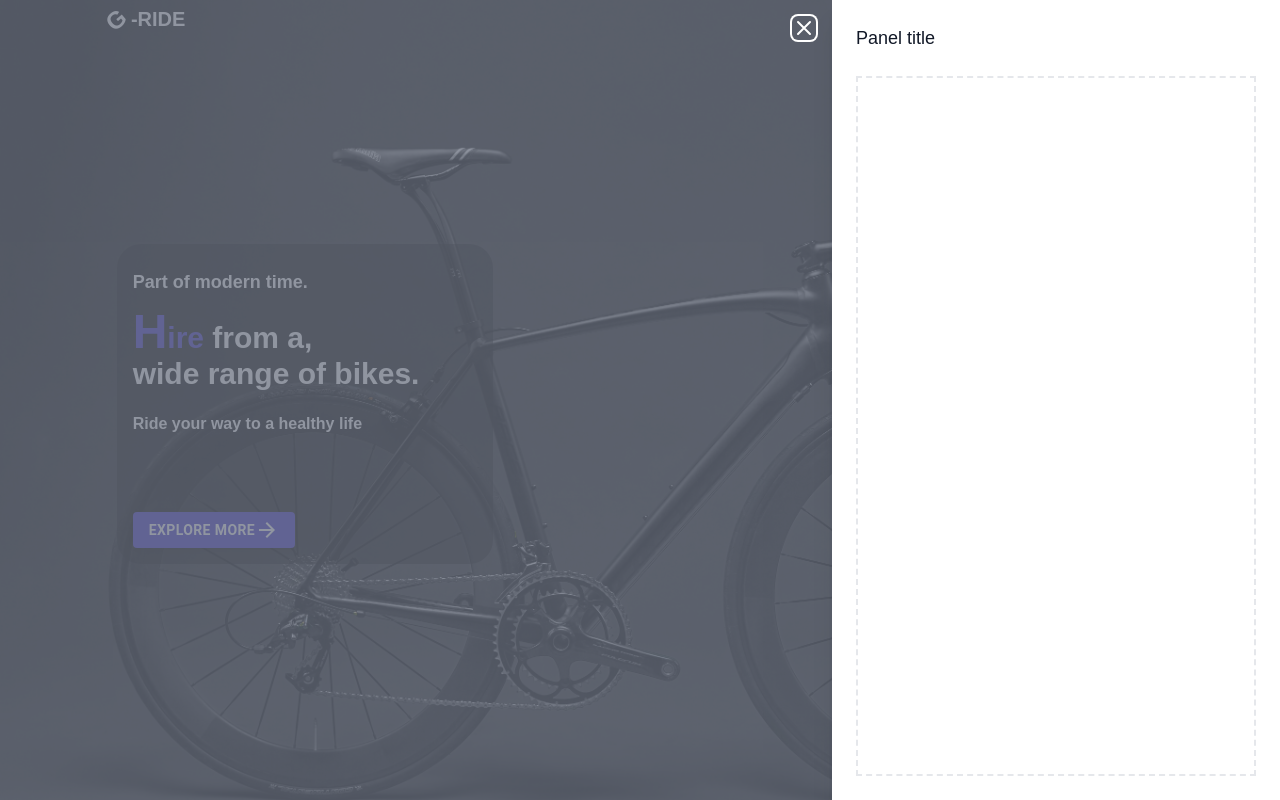
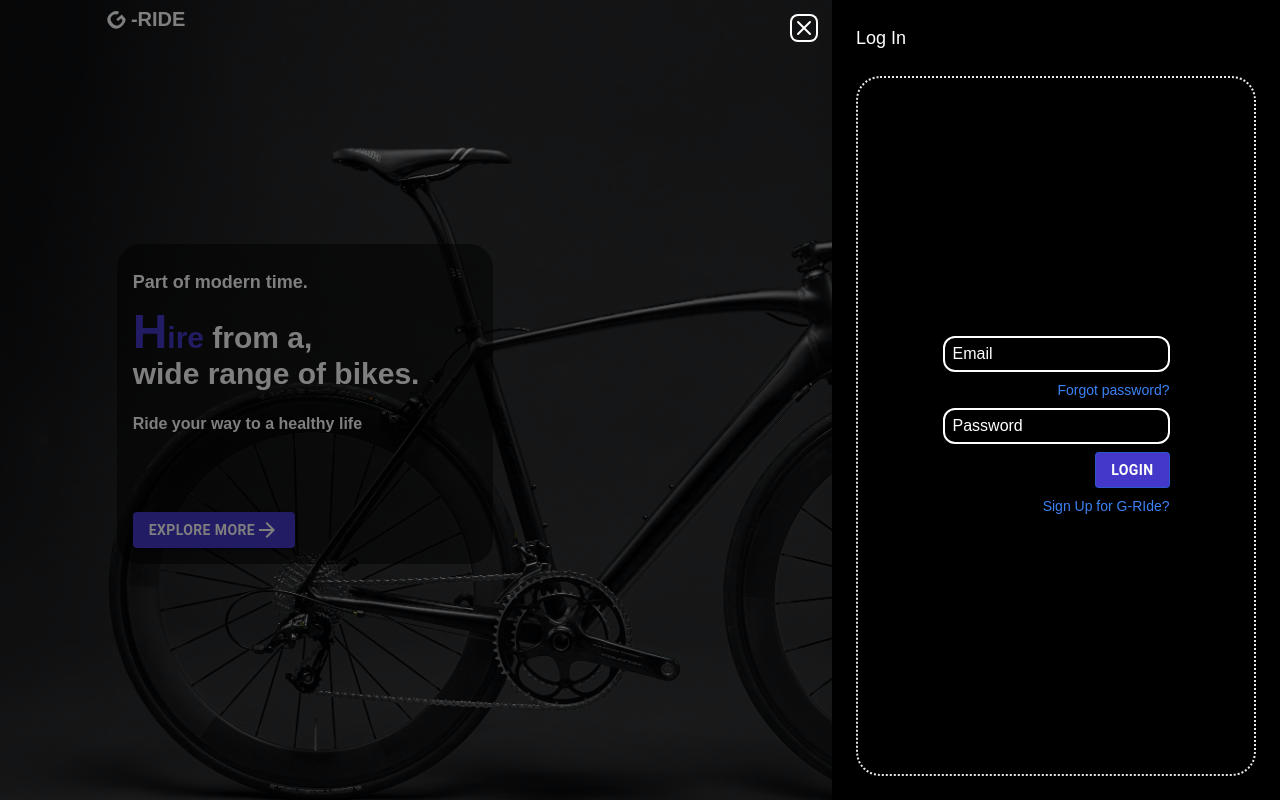
Before and after one commit to SKHinga/g-ride, a React (Create React App) app in the folder client/: page / in a window 1280 px wide. Both pictures are taken after a click on the button "MY ACCOUNT". Built offline with nearby package versions, Linux system fonts and the light colour scheme.

Commit message:
Sc: Login static UI

```diff
--- /dev/null
+++ b/client/src/Components/Hero/Login.js
@@ -0,0 +1,31 @@
+import React, {useState} from 'react'
+import Button from '@mui/material/Button';
+
+function Login() {
+
+  const [loading, setLoading] = useState(false);
+
+  const handleSubmit = (event) => {
+    event.preventDefault();
+    setLoading(!loading);
+  }
+
+
+  return (
+    <div>
+      <form onSubmit={handleSubmit} className='flex flex-col justify-around'>
+        <div>
+          <input type='email' name='email' autoComplete='email' placeholder='Email' className='font-medium text-white placeholder:text-white bg-transparent outline-none border-solid border-2 border-white rounded-xl px-2 py-1'/>
+          <p className='text-sm font-light text-blue-500 flex justify-end my-2'>Forgot password?</p>
+          <input type='password' name='password' autoComplete='current-password' placeholder='Password' className='font-medium text-white placeholder:text-white bg-transparent outline-none border-solid border-2 border-white rounded-xl px-2 py-1'/>
+        </div>
+        <div className='flex justify-end my-2'>
+          <Button type='submit' variant="outlined" className='material-button text-end'>{loading ? "Processing..." : "LogIn"}</Button>
+        </div>
+        <p className='text-sm font-light text-blue-500 flex justify-end'>Sign Up for G-RIde?</p>
+      </form>
+    </div>
+  )
+}
+
+export default Login
--- a/client/src/Components/Hero/NavBar.js
+++ b/client/src/Components/Hero/NavBar.js
@@ -8,7 +8,6 @@ function NavBar(over) {
 
   const handleOver = () => {
     setOverlay(over => !over)
-    console.log('overlay');
   }
 
   return (
--- a/client/src/Components/Hero/Overlay.js
+++ b/client/src/Components/Hero/Overlay.js
@@ -1,6 +1,7 @@
 import { Fragment, useState } from 'react'
 import { Dialog, Transition } from '@headlessui/react'
 import { XIcon } from '@heroicons/react/outline'
+import Login from './Login';
 
 export default function Example() {
   const [open, setOpen] = useState(true)
@@ -17,7 +18,7 @@ export default function Example() {
           leaveFrom="opacity-100"
           leaveTo="opacity-0"
         >
-          <div className="fixed inset-0 bg-gray-500 bg-opacity-75 transition-opacity" />
+          <div className="fixed inset-0 bg-black/50 bg-opacity-75 transition-opacity" />
         </Transition.Child>
 
         <div className="fixed inset-0 overflow-hidden">
@@ -53,14 +54,17 @@ export default function Example() {
                       </button>
                     </div>
                   </Transition.Child>
-                  <div className="flex h-full flex-col overflow-y-scroll bg-white py-6 shadow-xl">
+                  <div className="flex h-full flex-col overflow-y-scroll bg-black py-6 shadow-xl">
                     <div className="px-4 sm:px-6">
-                      <Dialog.Title className="text-lg font-medium text-gray-900"> Panel title </Dialog.Title>
+                      <Dialog.Title className="text-lg font-medium text-white"> Log In </Dialog.Title>
                     </div>
                     <div className="relative mt-6 flex-1 px-4 sm:px-6">
                       {/* Replace with your content */}
                       <div className="absolute inset-0 px-4 sm:px-6">
-                        <div className="h-full border-2 border-dashed border-gray-200" aria-hidden="true" />
+                        <div className="h-full border-2 rounded-3xl border-dotted border-gray-200 flex justify-center items-center" aria-hidden="true">
+                          <Login/>
+                        </div>
+
                       </div>
                       {/* /End replace */}
                     </div>
--- a/client/src/index.css
+++ b/client/src/index.css
@@ -51,6 +51,7 @@ html {
 .material-button {
   background-color: rgb(67, 56, 202) !important;
   font-weight: bold !important;
+  color: white !important;
 }
 
 @media (min-width: 768px) {
```
